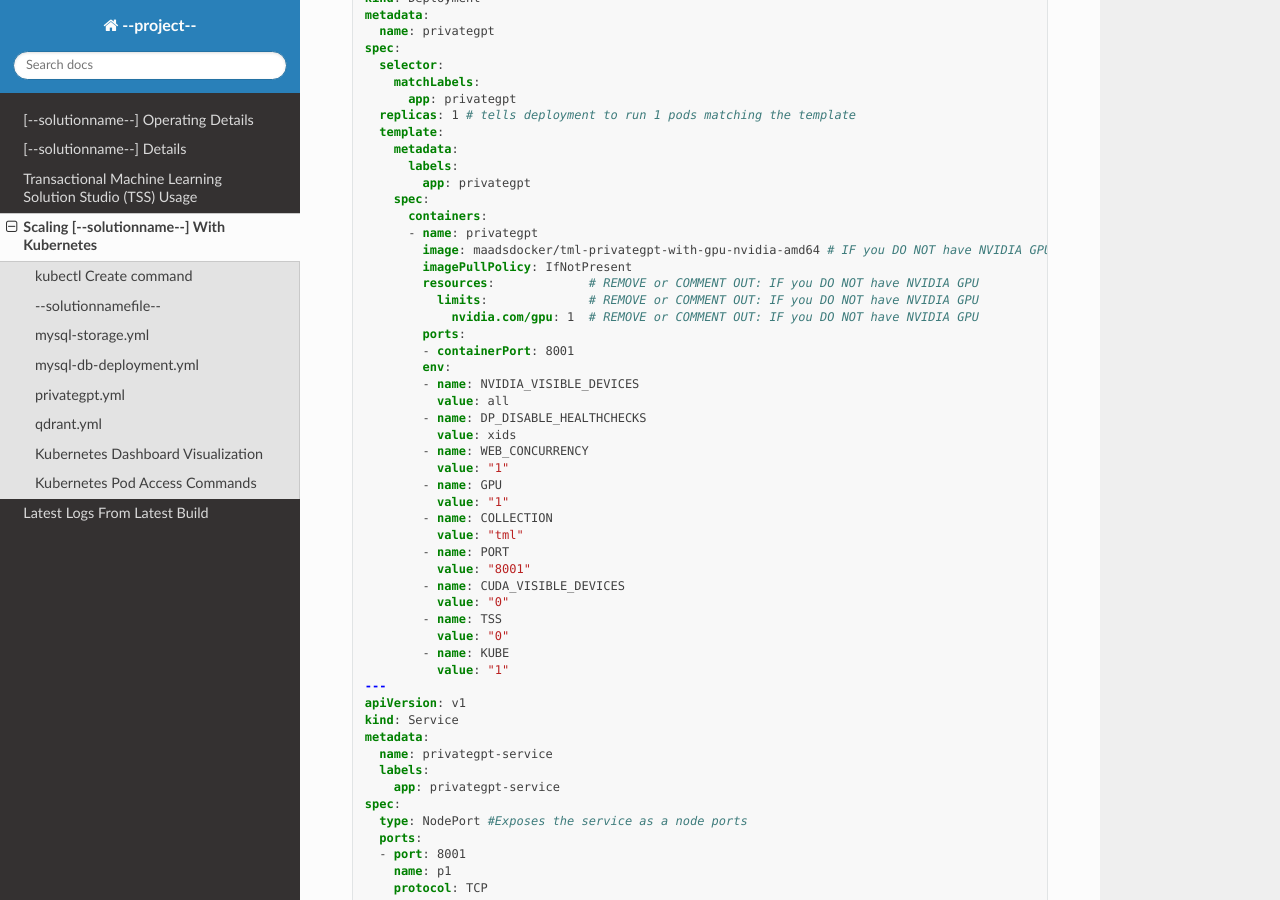
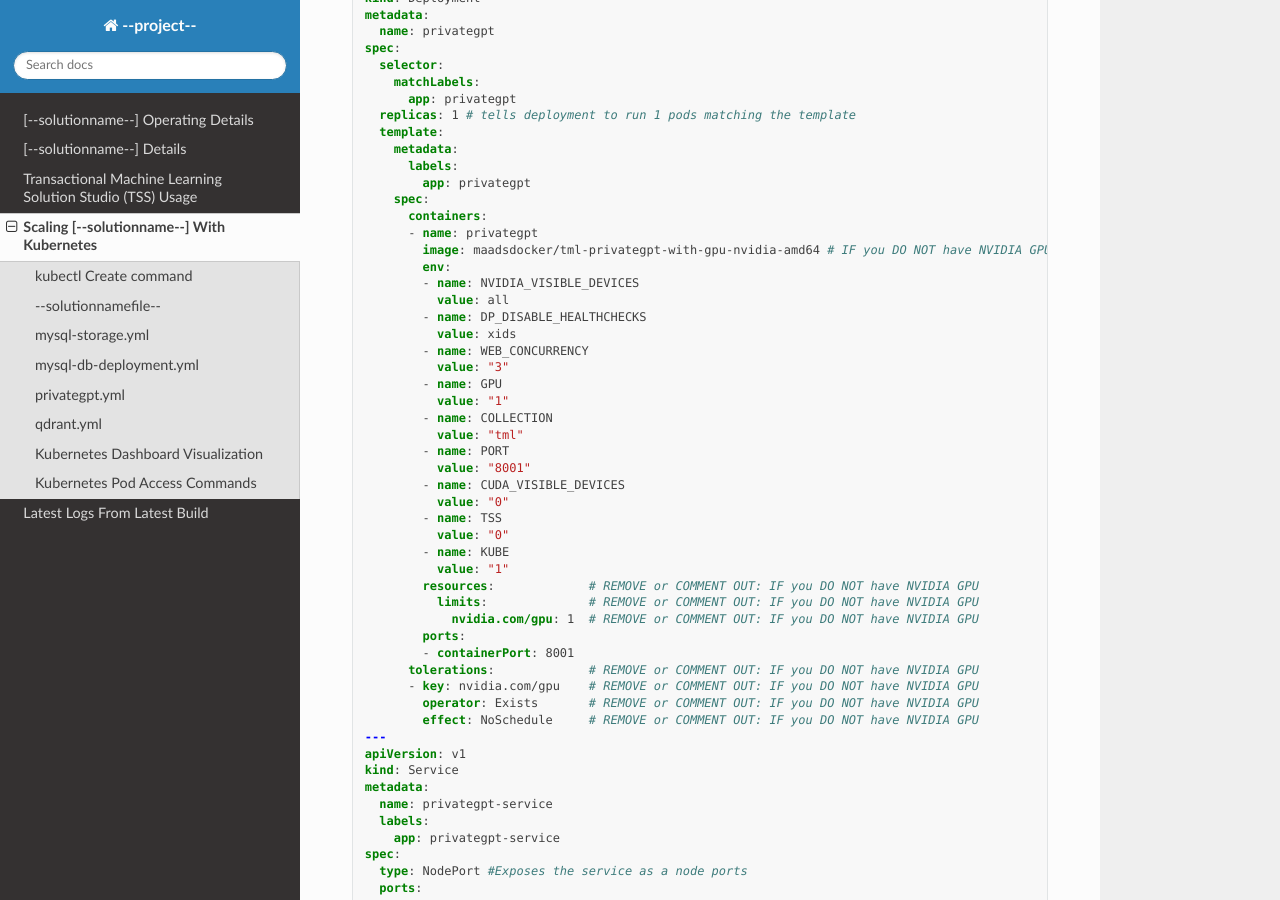
Before and after one commit to vanesalcb06/tssproject2-2b5c, a Sphinx documentation site: the page built from docs/source/kube.rst, in a window 1280 px wide and 900 px high, scrolled down 4859 px. Built offline with Sphinx 7.4.7 and the Read the Docs theme 3.1.0, drawn with Linux system fonts in a browser that asks for light colours.

Commit message:
Update kube.rst

```diff
--- a/docs/source/kube.rst
+++ b/docs/source/kube.rst
@@ -245,19 +245,13 @@ privategpt.yml
             containers:
             - name: privategpt
               image: maadsdocker/tml-privategpt-with-gpu-nvidia-amd64 # IF you DO NOT have NVIDIA GPU use: maadsdocker/tml-privategpt-no-gpu-amd64
-              imagePullPolicy: IfNotPresent
-              resources:             # REMOVE or COMMENT OUT: IF you DO NOT have NVIDIA GPU
-                limits:              # REMOVE or COMMENT OUT: IF you DO NOT have NVIDIA GPU
-                  nvidia.com/gpu: 1  # REMOVE or COMMENT OUT: IF you DO NOT have NVIDIA GPU
-              ports:
-              - containerPort: 8001
               env:
               - name: NVIDIA_VISIBLE_DEVICES
                 value: all
               - name: DP_DISABLE_HEALTHCHECKS
                 value: xids
               - name: WEB_CONCURRENCY
-                value: "1"
+                value: "3"
               - name: GPU
                 value: "1"
               - name: COLLECTION
@@ -270,6 +264,15 @@ privategpt.yml
                 value: "0"
               - name: KUBE
                 value: "1"
+              resources:             # REMOVE or COMMENT OUT: IF you DO NOT have NVIDIA GPU
+                limits:              # REMOVE or COMMENT OUT: IF you DO NOT have NVIDIA GPU
+                  nvidia.com/gpu: 1  # REMOVE or COMMENT OUT: IF you DO NOT have NVIDIA GPU
+              ports:
+              - containerPort: 8001
+            tolerations:             # REMOVE or COMMENT OUT: IF you DO NOT have NVIDIA GPU
+            - key: nvidia.com/gpu    # REMOVE or COMMENT OUT: IF you DO NOT have NVIDIA GPU
+              operator: Exists       # REMOVE or COMMENT OUT: IF you DO NOT have NVIDIA GPU
+              effect: NoSchedule     # REMOVE or COMMENT OUT: IF you DO NOT have NVIDIA GPU
       ---
       apiVersion: v1
       kind: Service
@@ -286,7 +289,6 @@ privategpt.yml
           targetPort: 8001
         selector:
           app: privategpt
-
 
 qdrant.yml
 ---------------
```
